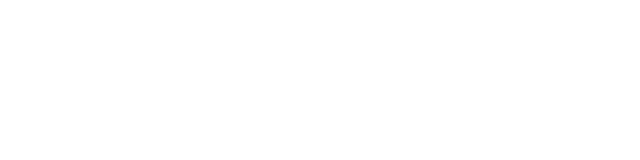
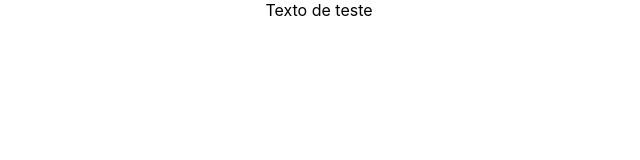
Before and after one commit to RevosL/sandbox, a React (Create React App) app in the folder first_game/dapp-client/: page / in a window 1280 px wide. Shown: the top 160 px of the page, without its empty margins (321-961 px from the left). Built offline with nearby package versions, Linux system fonts and the light colour scheme.

Commit message:
GameContainer

```diff
--- a/first_game/dapp-client/src/App.js
+++ b/first_game/dapp-client/src/App.js
@@ -1,10 +1,10 @@
-import logo from './logo.svg';
 import './App.css';
+import GameContainer from './components/GameContainer';
 
 function App() {
   return (
     <div className="App">
-
+      <GameContainer></GameContainer>
     </div>
   );
 }
--- /dev/null
+++ b/first_game/dapp-client/src/components/GameContainer/index.js
@@ -0,0 +1,11 @@
+import App from "../../App"
+
+const GameContainer = (props) => {
+
+    return(
+        <div>Texto de teste</div>
+    )
+
+}
+
+export default GameContainer ;
```
